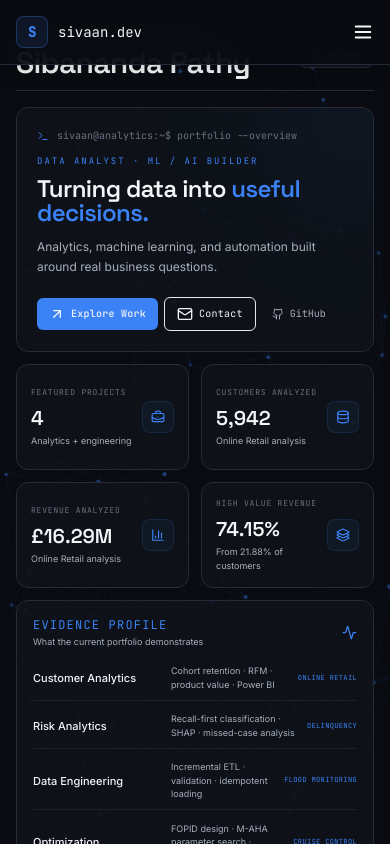
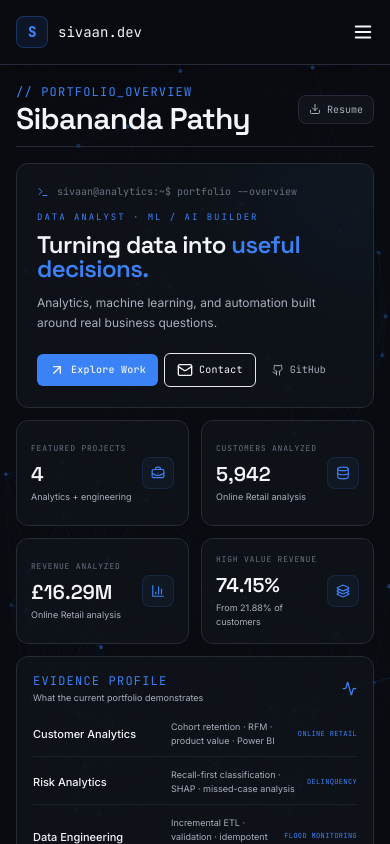
Before and after one commit to Sivaan66/sivaan-portfolio, a React (Vite) app: page / in a window 390 px wide. Shown: the top 844 px of the page. Built offline with nearby package versions, Linux system fonts and the light colour scheme.

Commit message:
Add mobile top offset for fixed navbar

```diff
--- a/src/App.jsx
+++ b/src/App.jsx
@@ -62,8 +62,8 @@ export default function App() {
       <Navbar activeId={activeView} onNavigate={navigateTo} onVisibilityChange={setNavVisible} />
 
       <main className={`min-h-screen transition-[padding] duration-300 ease-out ${navVisible ? "lg:pl-64" : "lg:pl-0"}`}>
-        <div className="mx-auto max-w-[1500px] min-h-screen px-4 sm:px-6 lg:px-8 py-6 lg:py-8">
-          <div key={activeView} className="animate-fade-up min-h-[calc(100vh-4rem)]">
+        <div className="mx-auto max-w-[1500px] min-h-screen px-4 sm:px-6 lg:px-8 pt-20 pb-6 sm:pb-8 lg:pt-8">
+          <div key={activeView} className="animate-fade-up min-h-[calc(100vh-5rem)] lg:min-h-[calc(100vh-4rem)]">
             <ActiveView onNavigate={navigateTo} />
           </div>
 
```
